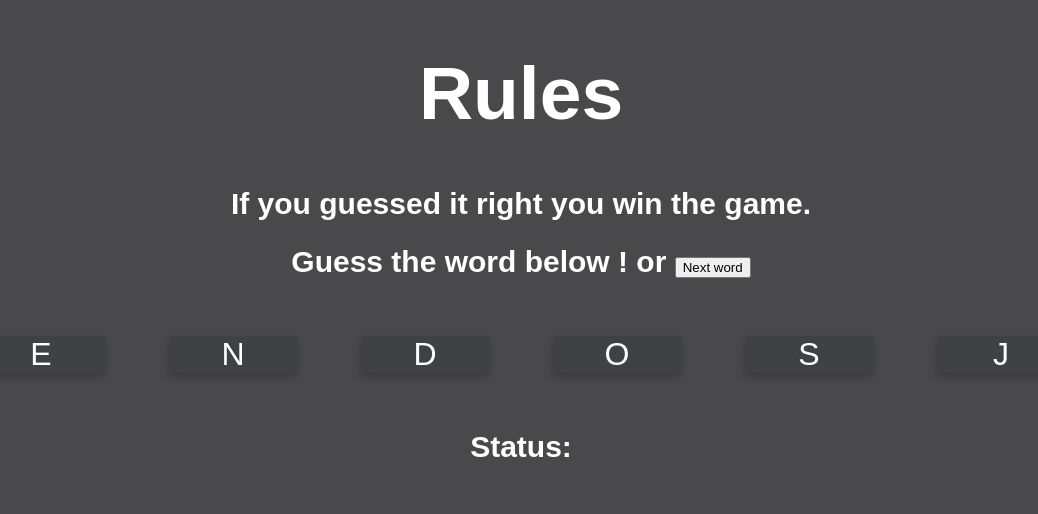
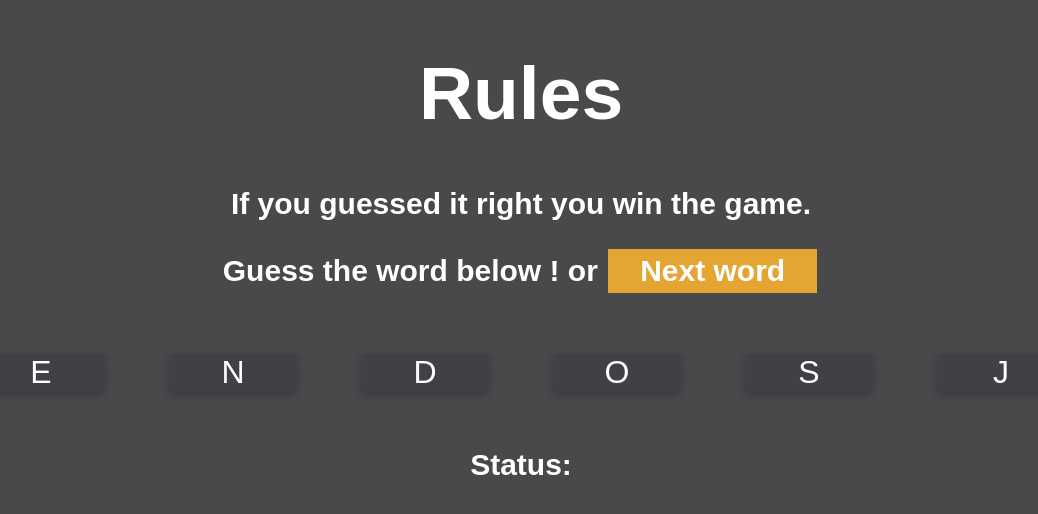
Before and after one commit to Kantavit/3SA03, a React (Create React App) app in the folder card-game/: page / in a window 1280 px wide. Shown: the top 514 px of the page, without its empty margins (119-1157 px from the left). Built offline with nearby package versions, Linux system fonts and the light colour scheme.

Commit message:
commit5.1 colored button

```diff
--- a/card-game/src/App.css
+++ b/card-game/src/App.css
@@ -74,3 +74,18 @@ h2 {
 body {
   background: #49494b;
 }
+
+.button {
+  border: none;
+  color: white;
+  padding: 5px 32px;
+  text-align: center;
+  text-decoration: none;
+  display: inline-block;
+  font-size: 30px;
+  margin: 4px 2px;
+  cursor: pointer;
+  background-color: rgb(228, 165, 50);
+  font-family: sans-serif;
+  font-weight: bold;
+}
```
